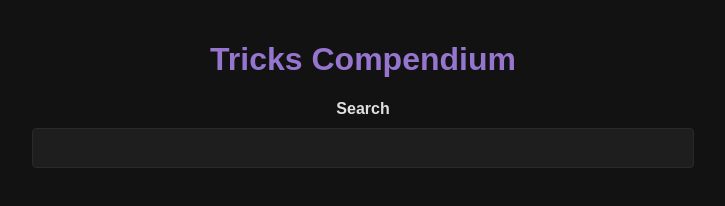
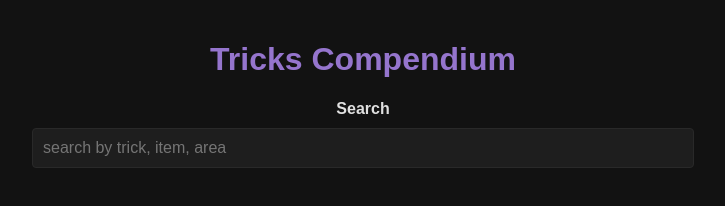
Before and after one commit to pheintz/ootrjsonsearch, a plain HTML site: page Tricks/index.html in a window 1280 px wide. Shown: the whole page, without its empty margins (277-1002 px from the left). Drawn offline with nearby package versions, Linux system fonts and the light colour scheme.

Commit message:
update placeholder text

```diff
--- a/Tricks/index.html
+++ b/Tricks/index.html
@@ -13,7 +13,7 @@
     </h1>
     <div id="search-container">
         <label for="search">Search</label>
-        <input id="search" type="text" />
+        <input id="search" type="text" placeholder="search by trick, item, area" />
     </div>
     <div id="search-results" class="tricksList">
     </div>
```
